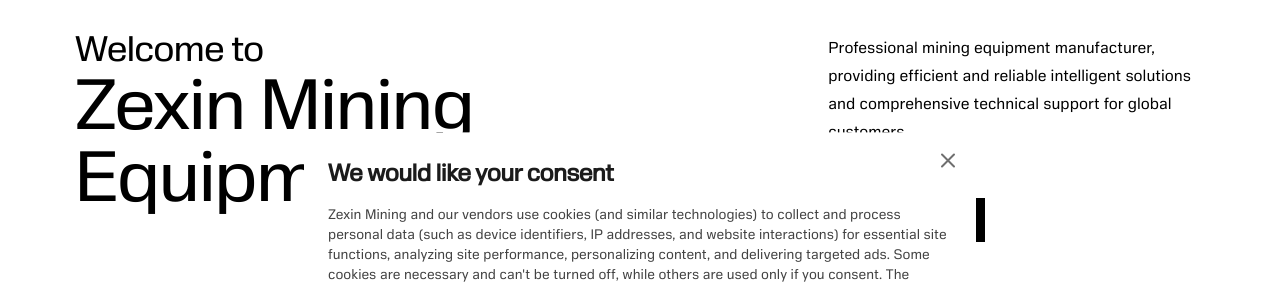
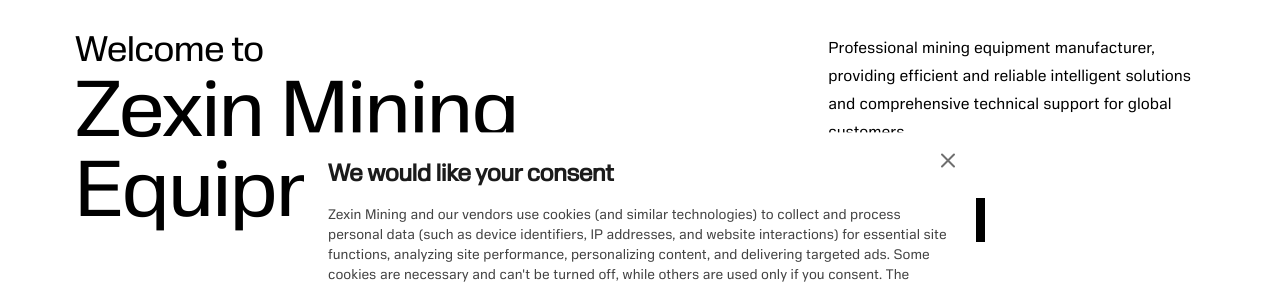
Before and after one commit to jayjeeej/zexinmining, a Next.js app: page /en in a window 1280 px wide. Shown: the part 124-408 px from the top of the page. Built offline with nearby package versions, Linux system fonts and the light colour scheme; no server answers.

Commit message:
主页字体
1

```diff
--- a/app/en/ClientHomePage.tsx
+++ b/app/en/ClientHomePage.tsx
@@ -113,7 +113,7 @@
               <div className="lg:col-span-3 w-full">
                 <h1 className="text-balance font-display text-6xl lg:text-7xl w-full">
                   <span className="text-2xl sm:text-3xl lg:text-4xl block text-black">Welcome to</span>
-                  <span className="text-[42px] sm:text-[56px] lg:text-[72px] block" style={{
+                  <span className="text-[40px] sm:text-[40px] lg:text-[80px] block" style={{
                     color: 'black',
                   }}>Zexin Mining Equipment</span>
                 </h1>
--- a/app/zh/ClientHomePage.tsx
+++ b/app/zh/ClientHomePage.tsx
@@ -113,7 +113,7 @@
               <div className="lg:col-span-3 w-full">
                 <h1 className="text-balance font-display text-6xl lg:text-7xl w-full">
                   <span className="text-2xl sm:text-3xl lg:text-4xl block text-black">欢迎来到</span>
-                  <span className="text-[42px] sm:text-[56px] lg:text-[72px] block" style={{
+                  <span className="text-[40px] sm:text-[40px] lg:text-[80px] block" style={{
                     color: 'black',
                   }}>泽鑫矿山设备</span>
                 </h1>
```
